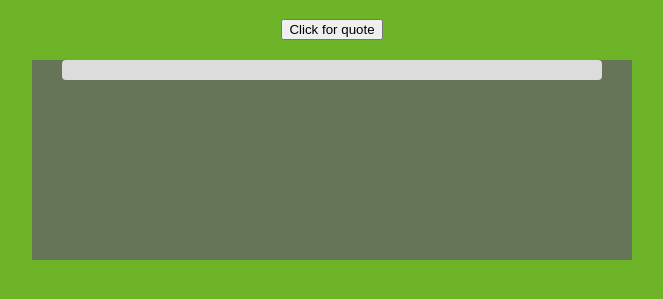
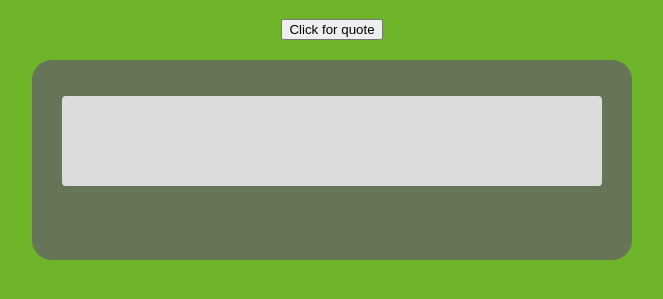
Before and after one commit to JustinCThomas/Random-Quote-Generator-1, a plain HTML site: page index.html in a window 1280 px wide. Shown: the part 61-360 px from the top of the page, without its empty margins (308-971 px from the left). Drawn offline with Linux system fonts and the light colour scheme.

Commit message:
Center Quote Box

```diff
--- a/sass/styles.scss
+++ b/sass/styles.scss
@@ -11,15 +11,18 @@ body {
     height: 200px;
     max-width: 600px;
     margin: 20px auto;
+    border-radius: 20px;
     position: relative;
 
     #quote {
       background-color: rgb(220, 220, 220);
       border-radius: 4px;
-      // height: 80px;
       width: 90%;
-      margin: 10px auto;
       padding: 10px;
+      position: absolute;
+      height: 90px;
+      top: 18%;
+      left: 5%;
     }
 
     #author {
```
Also changed, not shown: css/styles.css, 1 other file.
